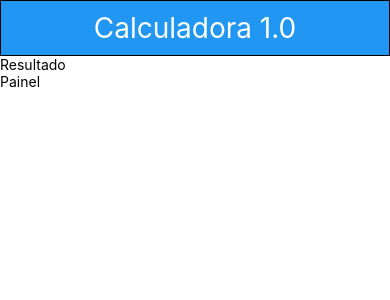
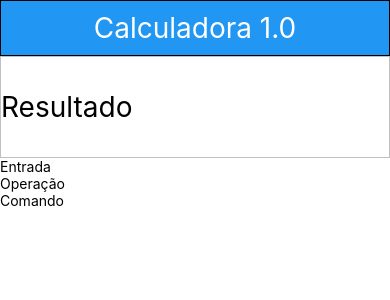
Before and after one commit to Marcuspo/react-native-calc, a React Native app: screen / in a window 390 px wide. Shown: the top 300 px of the page. Built offline with nearby package versions, Linux system fonts and the light colour scheme.

Commit message:
Atualizando app

```diff
--- a/package.json
+++ b/package.json
@@ -8,6 +8,7 @@
   },
   "dependencies": {
     "@babel/runtime": "^7.1.2",
+    "native-base": "^2.8.1",
     "react": "16.5.0",
     "react-native": "0.57.1"
   },
--- /dev/null
+++ b/src/components/Comando.js
@@ -0,0 +1,14 @@
+import React, { Component } from 'react';
+import { View, Text } from 'react-native';
+
+export default class Comando extends Component {
+    render() {
+        return (
+            <View>
+                <Text>
+                    Comando
+                </Text>
+            </View>
+        );
+    }
+}
--- /dev/null
+++ b/src/components/Entrada.js
@@ -0,0 +1,14 @@
+import React, { Component } from 'react';
+import { View, Text } from 'react-native';
+
+export default class Entrada extends Component {
+    render() {
+        return (
+            <View>
+                <Text>
+                    Entrada
+                </Text>
+            </View>
+        );
+    }
+}
--- /dev/null
+++ b/src/components/Operacao.js
@@ -0,0 +1,14 @@
+import React, { Component } from 'react';
+import { View, Text } from 'react-native';
+
+export default class Operacao extends Component {
+    render() {
+        return (
+            <View>
+                <Text>
+                    Operação
+                </Text>
+            </View>
+        );
+    }
+}
--- a/src/components/Painel.js
+++ b/src/components/Painel.js
@@ -1,13 +1,17 @@
 import React, { Component } from 'react';
-import { View, Text } from 'react-native';
+import { View } from 'react-native';
+
+import Entrada from './Entrada';
+import Operacao from './Operacao';
+import Comando from './Comando';
 
 export default class Painel extends Component {
     render() {
       return (
         <View>
-            <Text>
-                Painel
-            </Text>
+            <Entrada />
+            <Operacao />
+            <Comando />
         </View>
 
       );
--- a/src/components/Resultado.js
+++ b/src/components/Resultado.js
@@ -1,13 +1,10 @@
 import React, { Component } from 'react';
-import { View, Text } from 'react-native';
+import Visor from './Visor';
+
 export default class Resultado extends Component {
     render() {
       return (
-        <View>
-            <Text>
-               Resultado
-            </Text>
-        </View>
+          <Visor />
 
       );
     }
--- /dev/null
+++ b/src/components/Visor.js
@@ -0,0 +1,27 @@
+import React, { Component } from 'react';
+import { View, TextInput, StyleSheet } from 'react-native';
+
+export default class Visor extends Component {
+    render() {
+      return (
+        <View style={styles.topo}>
+            <TextInput style={styles.Texto}
+                placeholder='Resultado'
+                editable={false}
+            />
+        </View>
+
+      );
+    }
+}
+
+const styles = StyleSheet.create({
+    topo: {
+        borderColor: '#C0C0C0',
+        borderWidth: 1
+    },
+    Texto: {
+        height: 100,
+        fontSize: 28,
+    }
+})
```
Also changed, not shown: 17 other files (tests, documents, lock files or other folders).
